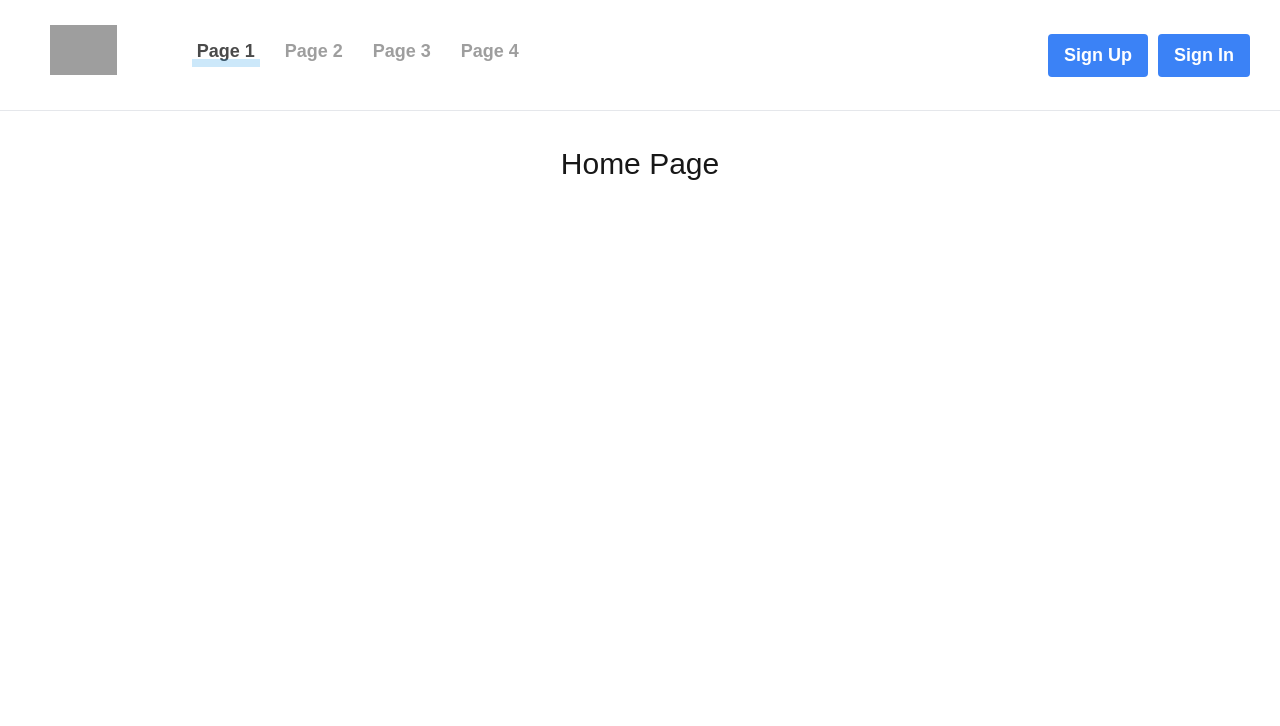
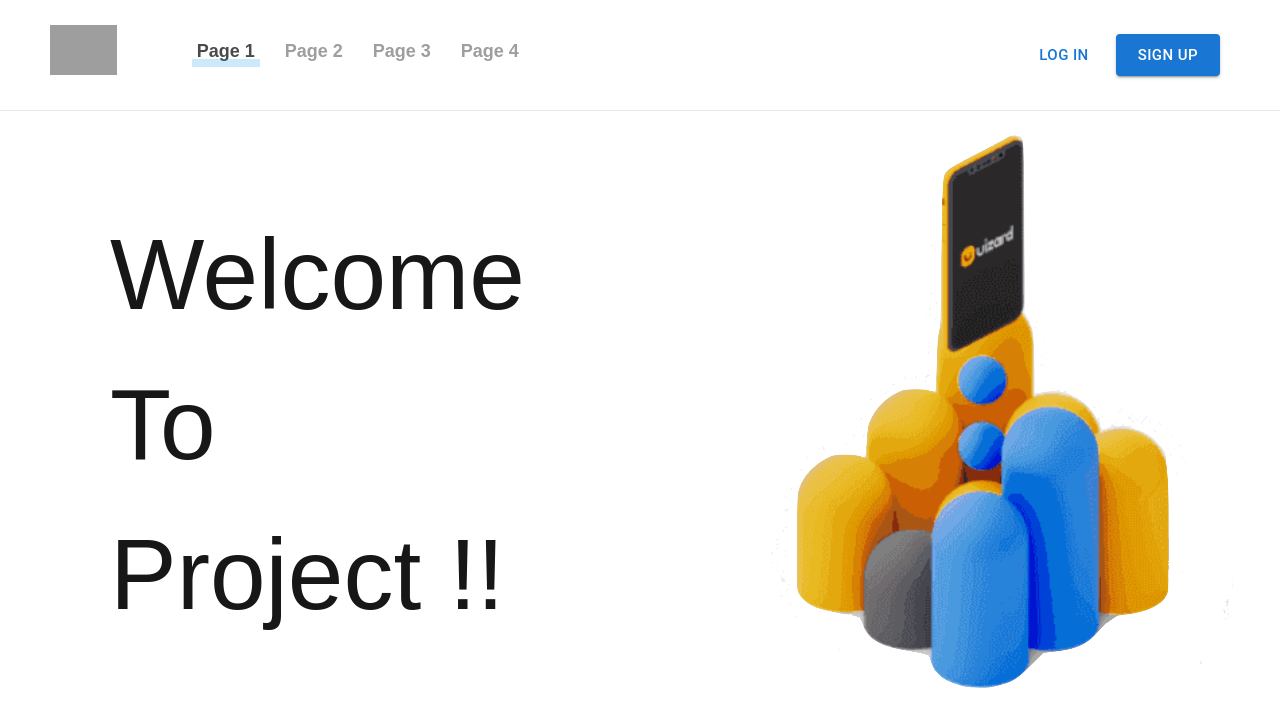
Before and after one commit to Coder030/United-Hacks-Frontend, a Next.js app: page / in a window 1280 px wide. Shown: the top 726 px of the page. Built offline with nearby package versions, Linux system fonts and the light colour scheme; grey boxes are pictures that could not be loaded.

Commit message:
landing page

```diff
--- /dev/null
+++ b/app/Components/BlurText.jsx
@@ -0,0 +1,89 @@
+import { useRef, useEffect, useState } from 'react';
+import { useSprings, animated } from '@react-spring/web';
+
+const BlurText = ({
+  text = '',
+  delay = 200,
+  className = '',
+  animateBy = 'words', // 'words' or 'letters'
+  direction = 'top', // 'top' or 'bottom'
+  threshold = 0.1,
+  rootMargin = '0px',
+  animationFrom,
+  animationTo,
+  easing = 'easeOutCubic',
+  onAnimationComplete,
+}) => {
+  const elements = animateBy === 'words' ? text.split(' ') : text.split('');
+  const [inView, setInView] = useState(false);
+  const ref = useRef();
+  const animatedCount = useRef(0);
+
+  // Default animations based on direction
+  const defaultFrom =
+    direction === 'top'
+      ? { filter: 'blur(10px)', opacity: 0, transform: 'translate3d(0,-50px,0)' }
+      : { filter: 'blur(10px)', opacity: 0, transform: 'translate3d(0,50px,0)' };
+
+  const defaultTo = [
+    {
+      filter: 'blur(5px)',
+      opacity: 0.5,
+      transform: direction === 'top' ? 'translate3d(0,5px,0)' : 'translate3d(0,-5px,0)',
+    },
+    { filter: 'blur(0px)', opacity: 1, transform: 'translate3d(0,0,0)' },
+  ];
+
+  useEffect(() => {
+    const observer = new IntersectionObserver(
+      ([entry]) => {
+        if (entry.isIntersecting) {
+          setInView(true);
+          observer.unobserve(ref.current);
+        }
+      },
+      { threshold, rootMargin }
+    );
+
+    observer.observe(ref.current);
+
+    return () => observer.disconnect();
+  }, [threshold, rootMargin]);
+
+  const springs = useSprings(
+    elements.length,
+    elements.map((_, i) => ({
+      from: animationFrom || defaultFrom,
+      to: inView
+        ? async (next) => {
+          for (const step of (animationTo || defaultTo)) {
+            await next(step);
+          }
+          animatedCount.current += 1;
+          if (animatedCount.current === elements.length && onAnimationComplete) {
+            onAnimationComplete();
+          }
+        }
+        : animationFrom || defaultFrom,
+      delay: i * delay,
+      config: { easing },
+    }))
+  );
+
+  return (
+    <p ref={ref} className={`blur-text ${className} flex flex-wrap`}>
+      {springs.map((props, index) => (
+        <animated.span
+          key={index}
+          style={props}
+          className="inline-block transition-transform will-change-[transform,filter,opacity]"
+        >
+          {elements[index] === ' ' ? ' ' : elements[index]}
+          {animateBy === 'words' && index < elements.length - 1 && ' '}
+        </animated.span>
+      ))}
+    </p>
+  );
+};
+
+export default BlurText;
--- a/app/Components/Navbar.jsx
+++ b/app/Components/Navbar.jsx
@@ -4,6 +4,28 @@ import Link from "next/link";
 import { useRouter } from "next/navigation";
 import { usePathname } from "next/navigation";
 import { useState } from "react";
+import Stack from '@mui/material/Stack';
+import Button from '@mui/material/Button';
+import { createTheme } from '@mui/material/styles';
+import Box from '@mui/material/Box';
+import { purple } from "@mui/material/colors";
+import { styled } from "@mui/material/styles";
+
+const theme = createTheme({
+  palette: {
+    bluey: '#2196F3',
+  },
+});
+
+const ColorButton = styled(Button)(({ theme }) => ({
+  color: theme.palette.getContrastText(purple[500]),
+  backgroundColor: purple[500],
+  '&:hover': {
+    backgroundColor: purple[700],
+  },
+}));
+
+
 
 export default function Navbar() {
   const router = useRouter();
@@ -46,7 +68,7 @@ export default function Navbar() {
             }}
           >
 <div
-              className={`font-semibold text-[18px] cursor-pointer transition-all duration-200 ${
+  className={`font-semibold text-[13.2px] md:text-[18px] cursor-pointer transition-all duration-200 ${
     link.active ||
     (hoverIndicator && hoverIndicatorPosition === i)
       ? "text-[#4a4a4a]" // Active color
@@ -69,13 +91,17 @@ export default function Navbar() {
       </div>
 
       {/* Desktop Buttons */}
-      <div className="hidden sm:flex gap-[10px] ml-auto">
-        <button className="bg-blue-500 font-semibold text-[18px] cursor-pointer transition-all duration-200 px-4 py-2 rounded text-[#fff] hover:bg-blue-600 hover:shadow-lg">
-          Sign Up
+      <div className="hidden sm:flex gap-[10px] ml-auto mr-[2.5%]">
+        {/* <button className="font-semibold text-[18px] cursor-pointer transition-all duration-200 px-4 py-2 rounded text-blue-500 hover:bg-[#f2f8ff] hover:shadow-lg">
+        LOG IN
         </button>
         <button className="bg-blue-500 font-semibold text-[18px] cursor-pointer transition-all duration-200 px-4 py-2 rounded text-[#fff] hover:bg-blue-600 hover:shadow-lg">
-          Sign In
-        </button>
+        SIGN UP
+        </button> */}
+        <Stack direction="row" spacing={2}>
+          <Button variant="text" size="large">LOG IN</Button>
+          <Button variant="contained" size="large">SIGN UP</Button>
+        </Stack>
       </div>
 
       {/* Mobile Menu Button */}
@@ -133,12 +159,10 @@ export default function Navbar() {
               />
             </a>
           ))}
-          <button className="bg-blue-500 text-white px-4 py-2 rounded mb-[10px] hover:bg-blue-600 hover:shadow-lg">
-            Sign Up
-          </button>
-          <button className="bg-blue-500 text-white px-4 py-2 rounded mb-[10px] hover:bg-blue-600 hover:shadow-lg">
-            Sign In
-          </button>
+          <Stack direction="column" spacing={2}>
+          <Button variant="text" size="large">LOG IN</Button>
+          <Button variant="contained" size="large">SIGN UP</Button>
+        </Stack>
         </div>
       )}
     </div>
--- /dev/null
+++ b/app/Components/SplitText.jsx
@@ -0,0 +1,74 @@
+import { useSprings, animated } from '@react-spring/web';
+import { useEffect, useRef, useState } from 'react';
+
+const SplitText = ({
+  text = '',
+  className = '',
+  delay = 100,
+  animationFrom = { opacity: 0, transform: 'translate3d(0,40px,0)' },
+  animationTo = { opacity: 1, transform: 'translate3d(0,0,0)' },
+  easing = 'easeOutCubic',
+  threshold = 0.1,
+  rootMargin = '-100px',
+  textAlign = 'center',
+  onLetterAnimationComplete,
+}) => {
+  const letters = text.split('');
+  const [inView, setInView] = useState(false);
+  const ref = useRef();
+  const animatedCount = useRef(0);
+
+  useEffect(() => {
+    const observer = new IntersectionObserver(
+      ([entry]) => {
+        if (entry.isIntersecting) {
+          setInView(true);
+          observer.unobserve(ref.current);
+        }
+      },
+      { threshold, rootMargin }
+    );
+
+    observer.observe(ref.current);
+
+    return () => observer.disconnect();
+  }, [threshold, rootMargin]);
+
+  const springs = useSprings(
+    letters.length,
+    letters.map((_, i) => ({
+      from: animationFrom,
+      to: inView
+        ? async (next) => {
+          await next(animationTo);
+          animatedCount.current += 1;
+          if (animatedCount.current === letters.length && onLetterAnimationComplete) {
+            onLetterAnimationComplete();
+          }
+        }
+        : animationFrom,
+      delay: i * delay,
+      config: { easing },
+    }))
+  );
+
+  return (
+    <p
+      ref={ref}
+      className={`split-parent overflow-hidden inline ${className}`}
+      style={{ textAlign }}
+    >
+      {springs.map((props, index) => (
+        <animated.span
+          key={index}
+          style={props}
+          className="inline-block transform transition-opacity will-change-transform"
+        >
+          {letters[index] === ' ' ? ' ' : letters[index]}
+        </animated.span>
+      ))}
+    </p>
+  );
+};
+
+export default SplitText;
--- a/app/page.jsx
+++ b/app/page.jsx
@@ -1,7 +1,47 @@
+"use client";
+
 import Image from "next/image";
+import img1 from "../public/dummyimage.png";
+import BlurText from "./Components/BlurText";
 
 export default function Home() {
   return (
-    <p className="text-center pt-[30px] text-[30px]">Home Page</p>
+    <div>
+      <div className="flex flex-col lg:flex-row w-full">
+        {/* Blur Text Section */}
+        <div className="flex flex-row lg:flex-col w-full lg:w-[50%] text-[30px] md:text-[60px] lg:text-[70px] xl:text-[100px] mt-[30px] justify-center sm:justify-left lg:ml-[100px]">
+          <BlurText
+            text="Welcome"
+            delay={150}
+            animateBy="words"
+            direction="top"
+            className="ml-[10px]"
+          />
+          <BlurText
+            text="To"
+            delay={150}
+            animateBy="words"
+            direction="top"
+            className="ml-[10px]"
+          />
+          <BlurText
+            text="Project !!"
+            delay={150}
+            animateBy="words"
+            direction="top"
+            className="ml-[10px]"
+          />
+        </div>
+
+        {/* Image Section */}
+        <div className="w-full lg:w-[50%] mt-5 md:mt-0 flex justify-center md:justify-center">
+          <Image
+            src={img1}
+            alt="Product Image"
+            className="max-w-[90%] h-auto object-contain mx-auto"
+          />
+        </div>
+      </div>
+    </div>
   );
 }
```
Also changed, not shown: package.json (+11 -5 lines), public/dummyimage.png (added), 1 other file (tests, documents, lock files or other folders). Lines whose indentation alone changed are shown as unchanged.
